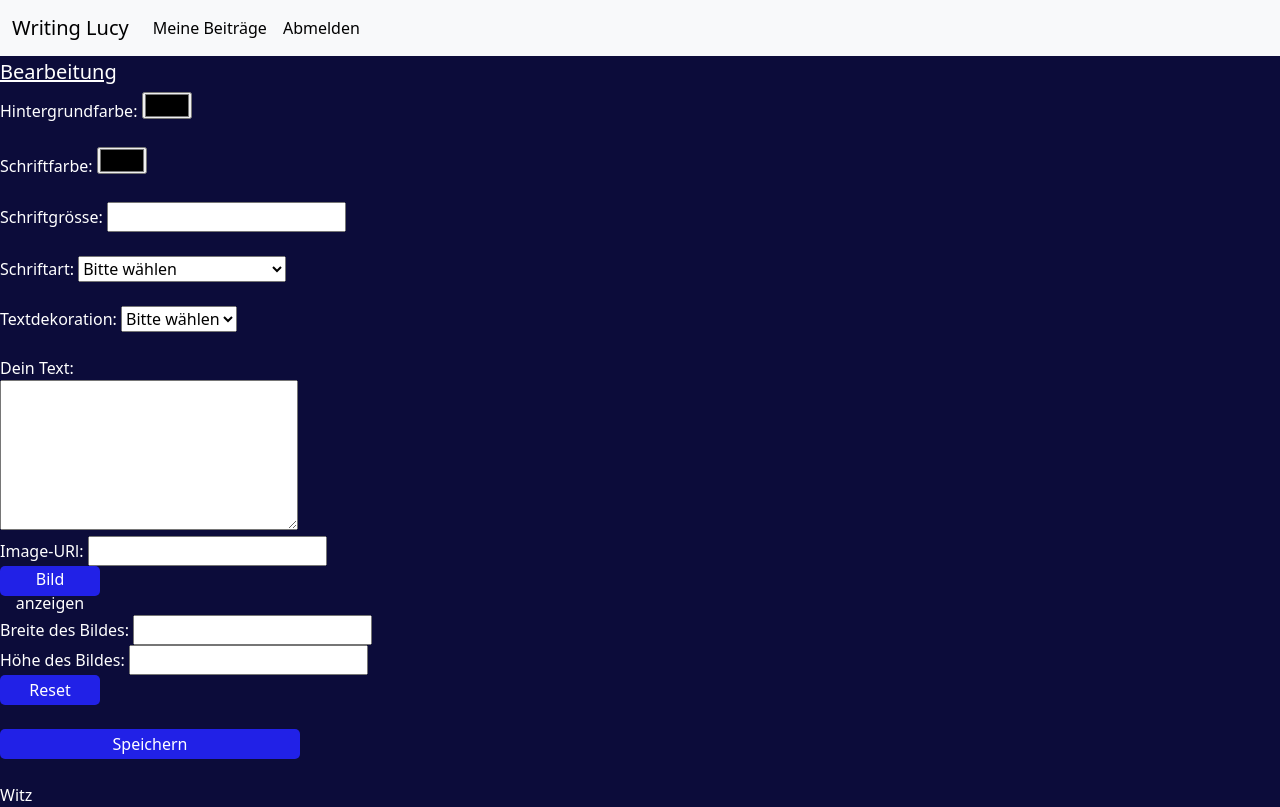
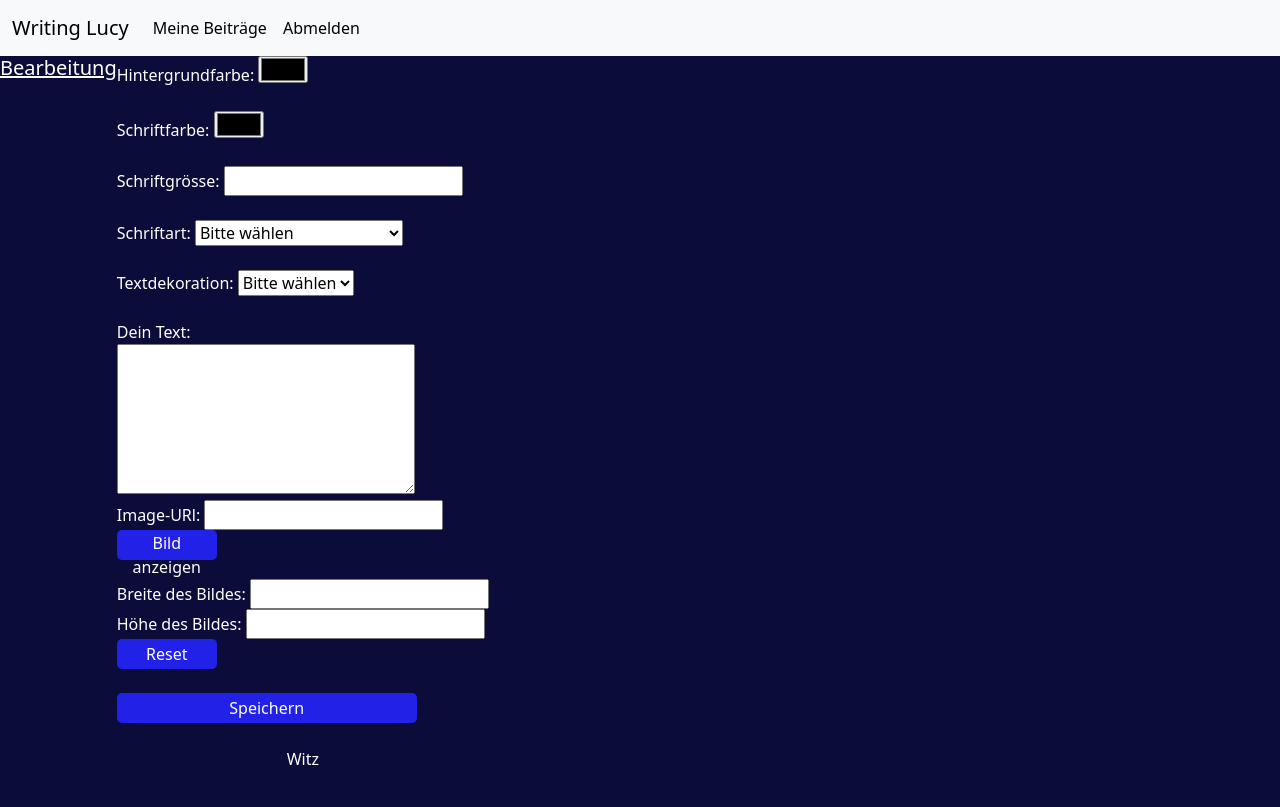
Before and after one commit to lucydu892/writing_lucy, a PHP site: page /writing_lucy/ in a window 1280 px wide. After the commit the page ends 765 px from the top, so only its background shows below. Run offline with PHP 8.4, Linux system fonts and the light colour scheme; the visitor is signed in with stand-in values (Sample User, id 1).

Commit message:
verbesserung vom design

```diff
--- a/css/header.css
+++ b/css/header.css
@@ -1,13 +1,14 @@
 body {
   display: flex;
+  justify-content: space-around;
+  flex-direction: column;
 }
   header {
-    position: fixed;
     justify-self: start;
   }
   h1 {
-    margin-top: 60px;
     font-size: 20px;
+    justify-self: start;
     text-decoration: underline;
     color: white;
   }
--- a/css/home.css
+++ b/css/home.css
@@ -9,7 +9,8 @@ button {
 }
 
 main {
-  flex-direction: column;
+  display: flex;
+  flex-direction: row;
   flex-wrap: wrap;
   justify-self: flex-start;
 }
@@ -21,5 +22,8 @@ main {
   width: 300px;
 }
 #output {
-
+  display: flex;
+  flex-direction: row-reverse;
+  flex-wrap: wrap;
+  justify-self: center;
 }
--- a/css/post.css
+++ b/css/post.css
@@ -1,7 +1,7 @@
 body {
     display: flex;
 }
-main{
+.card{
     justify-content: center;
     align-items: center;
     width: 50%;
--- a/views/header_view.php
+++ b/views/header_view.php
@@ -1,5 +1,5 @@
 <header>
-    <nav class="navbar navbar-expand-lg bg-body-tertiary fixed-top">
+    <nav class="navbar navbar-expand-lg bg-body-tertiary">
         <div class="container-fluid">
             <a class="navbar-brand" href="home">Writing Lucy</a>
             <button class="navbar-toggler" type="button" data-bs-toggle="collapse" data-bs-target="#navbarNavAltMarkup" aria-controls="navbarNavAltMarkup" aria-expanded="false" aria-label="Toggle navigation">
```
